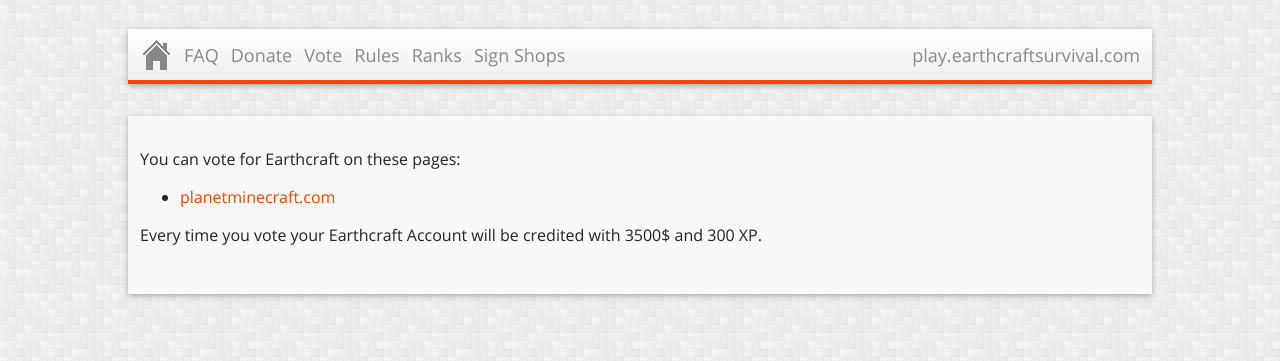
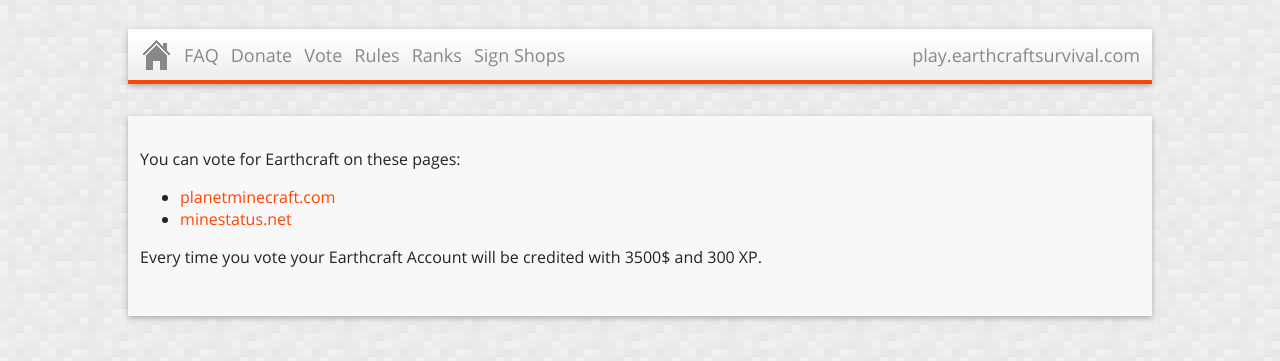
Before and after one commit to maxi1123/maxi1123.github.com, a plain HTML site: page vote.html in a window 1280 px wide. Shown: the part 171-532 px from the top of the page. Drawn offline with Linux system fonts and the light colour scheme.

Commit message:
Added vote link on vote page

```diff
--- a/vote.html
+++ b/vote.html
@@ -2,4 +2,5 @@
 <html><head><title>earthcraftsurvival.com</title><link href="./css/style.css" rel="stylesheet" type="text/css"><script src="./js/jquery-1.7.2.min.js" type="text/javascript"></script><script src="./js/script.js" type="text/javascript"></script></head><body><div class="shadow" id="header"><a class="headeritem" href="index.html" id="earthcraft">home</a><a class="headeritem" href="http://www.planetminecraft.com/server/factions-pvp-dedicated-earthcraft-pvp/">planetminecraft</a><a class="headeritem" href="https://minestatus.net/63996-factions-pvp-spleef-shops-dedicated-earthcraft-pvp/vote">minestatus</a></div><div id="logo-container"><div id="logo">Earthcraft</div><div id="description">play.earthcraftsurvival.com - Minecraft Bukkit Server Since 2012</div></div><div class="shadow gradient" id="menu"><a href="index.html" id="home"></a><a class="menuitem" href="faq.html">FAQ</a><a class="menuitem" href="donate.html">Donate</a><a class="menuitem" href="vote.html">Vote</a><a class="menuitem" href="rules.html">Rules</a><a class="menuitem" href="ranks.html">Ranks</a><a class="menuitem" href="signshops.html">Sign Shops</a><div id="ip">play.earthcraftsurvival.com</div></div><div class="shadow" id="content"><div id="content-container"><p>You can vote for Earthcraft on these pages:</p>
 <ul>
   <li><a href="http://www.planetminecraft.com/server/factions-pvp-dedicated-earthcraft-pvp/vote/">planetminecraft.com</a></li>
+  <li><a href="https://minestatus.net/63996-factions-pvp-spleef-shops-dedicated-earthcraft-pvp/vote">minestatus.net</a></li>
 </ul><p>Every time you vote your Earthcraft Account will be credited with 3500$ and 300 XP.</p></div></div></body></html>
```
Also changed, not shown: 1 other file.
